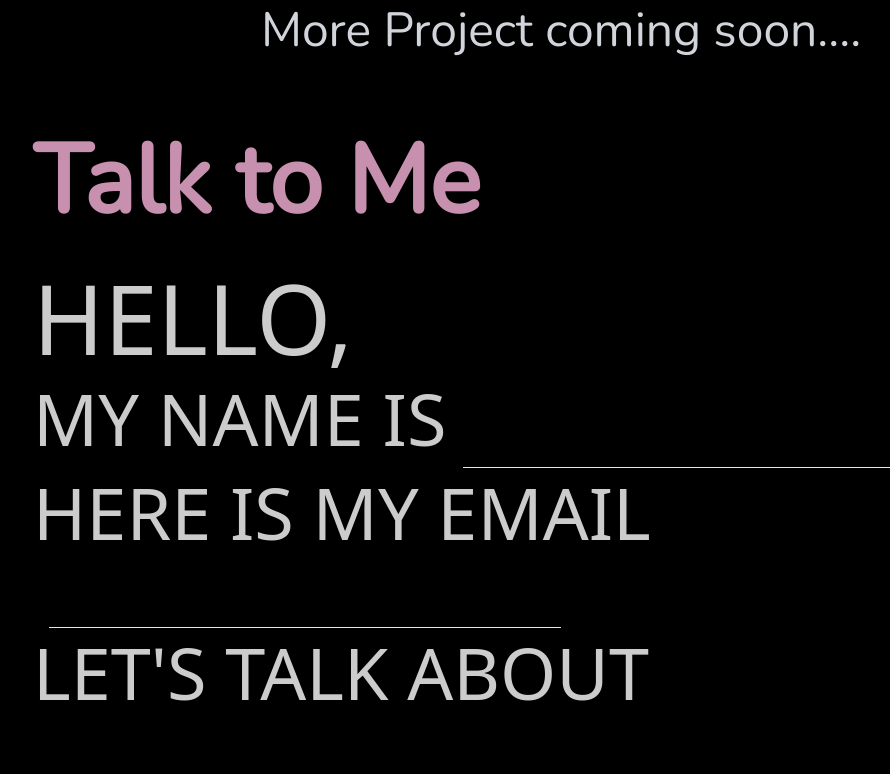
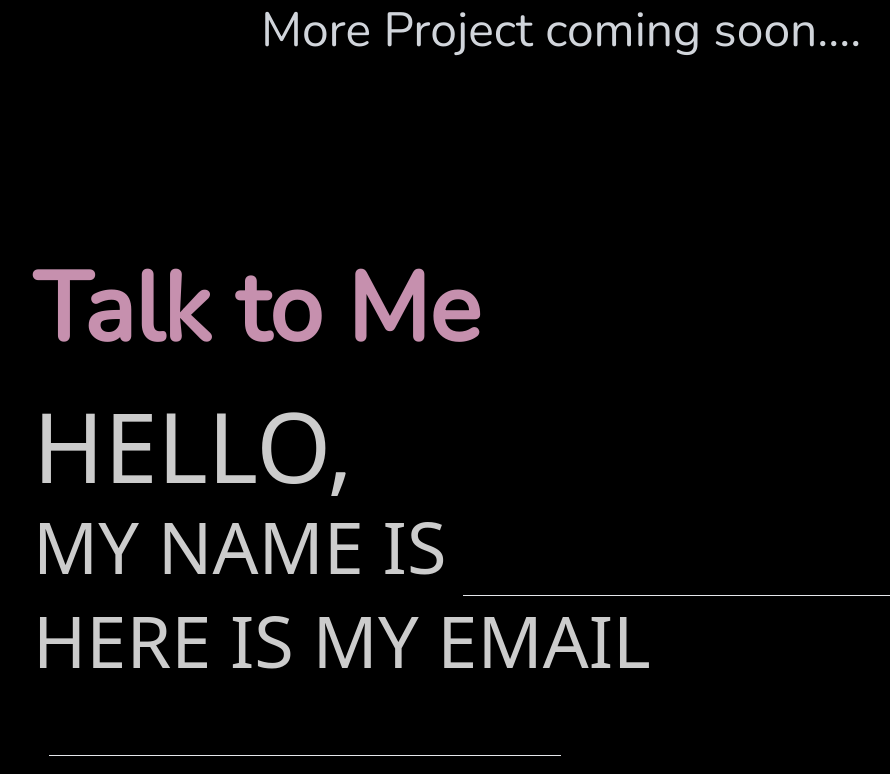
Before and after one commit to dipeshkumarsah98/Portfolio, a React (Create React App) app: page / in a window 1280 px wide. Shown: the part 7320-8094 px from the top of the page, without its empty margins (79-969 px from the left). Built offline with nearby package versions, Linux system fonts and the light colour scheme; a web font is replaced by a local one.

Commit message:
fixed animation

```diff
--- a/src/Components/Contact.jsx
+++ b/src/Components/Contact.jsx
@@ -23,7 +23,7 @@ export const Contact = () => {
     },
   };
   return (
-    <motion.div className="contact">
+    <motion.div className="contact my-52">
       <motion.h1
         variants={item}
         initial="hidden"
```
